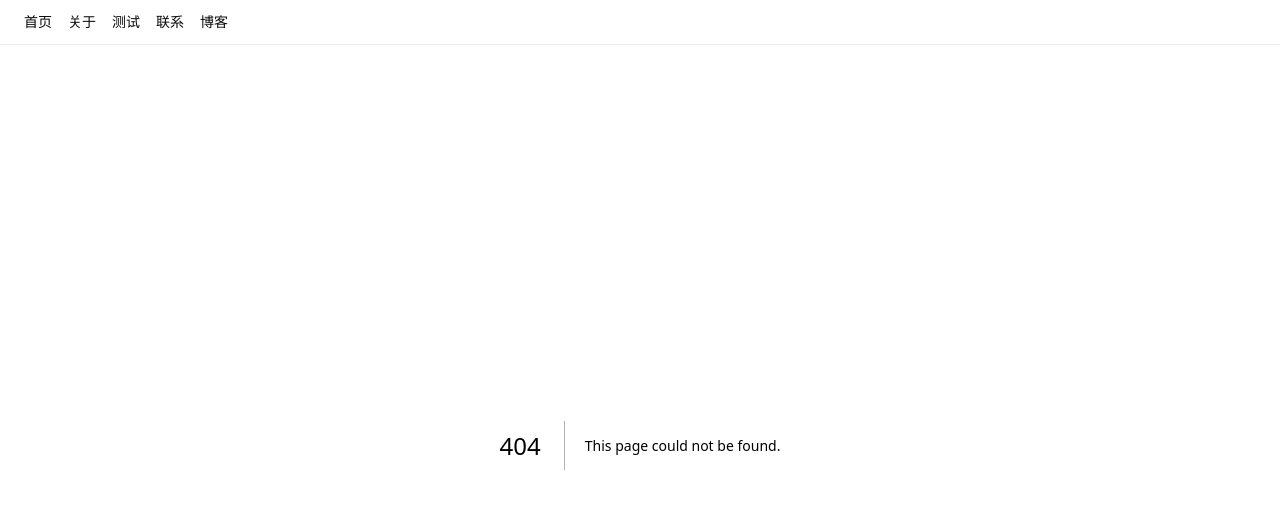
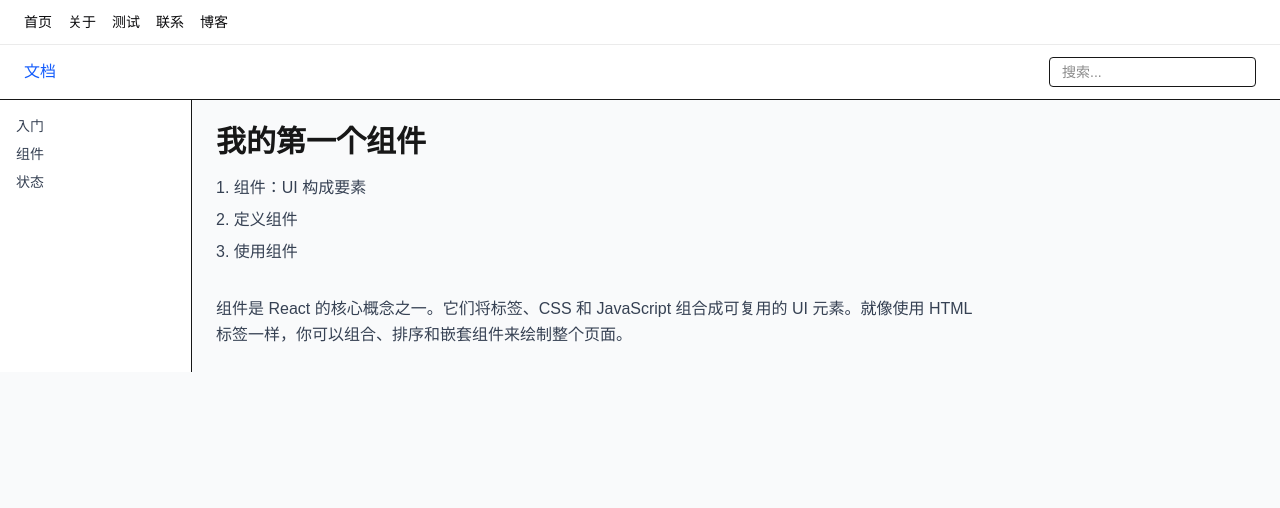
Before and after one commit to guanzhuang026/nextjs, a Next.js app: page /first-component in a window 1280 px wide. Before the commit this address had no page. Shown: the top 508 px of the page. Built offline with nearby package versions, Linux system fonts and the light colour scheme.

Commit message:
feat: 组件

```diff
--- /dev/null
+++ b/app/first-component/page.tsx
@@ -0,0 +1,30 @@
+import PageLayout from "@/components/PageLayout";
+import NavigationHeader from "@/components/NavigationHeader";
+import Sidebar from "@/components/Sidebar";
+import PageContent from "@/components/PageContent";
+import TableOfContents from "@/components/TableOfContents";
+import DocumentationText from "@/components/DocumentationText";
+
+// 这一页把上面这些组件「嵌套组合」起来，对应教程里的那段结构：
+// <PageLayout>
+//   <NavigationHeader />
+//   <Sidebar />
+//   <PageContent>
+//     <TableOfContents />
+//     <DocumentationText />
+//   </PageContent>
+// </PageLayout>
+export default function FirstComponentPage() {
+  return (
+    <PageLayout>
+      <NavigationHeader />
+      <div className="flex">
+        <Sidebar />
+        <PageContent>
+          <TableOfContents />
+          <DocumentationText />
+        </PageContent>
+      </div>
+    </PageLayout>
+  );
+}
--- /dev/null
+++ b/components/DocumentationText.tsx
@@ -0,0 +1,11 @@
+// 正文段落组件：把一段说明文字封装成可复用组件。
+export default function DocumentationText() {
+  return (
+    <section className="mt-8 max-w-3xl text-gray-700 leading-relaxed">
+      <p>
+        组件是 React 的核心概念之一。它们将标签、CSS 和 JavaScript 组合成可复用的 UI
+        元素。就像使用 HTML 标签一样，你可以组合、排序和嵌套组件来绘制整个页面。
+      </p>
+    </section>
+  );
+}
--- /dev/null
+++ b/components/NavigationHeader.tsx
@@ -0,0 +1,18 @@
+import Link from "next/link";
+import SearchBar from "./SearchBar";
+
+// 顶部导航：把 SearchBar 和 Link 这两个小组件「组合」进来。
+// 教程里写的是 React Router 的 <Link to="/docs">，
+// 在 Next.js 里要用 <Link href="/docs"> 才生效。
+export default function NavigationHeader() {
+  return (
+    <header className="flex items-center justify-between border-b bg-white px-6 py-3">
+      <nav className="flex gap-4">
+        <Link href="/first-component" className="text-blue-600 hover:underline">
+          文档
+        </Link>
+      </nav>
+      <SearchBar />
+    </header>
+  );
+}
--- /dev/null
+++ b/components/PageContent.tsx
@@ -0,0 +1,7 @@
+import type { ReactNode } from "react";
+
+// 内容区：同样用 children 接收「页面主体内容」，
+// 这里传进来的是 <TableOfContents /> 和 <DocumentationText />。
+export default function PageContent({ children }: { children: ReactNode }) {
+  return <main className="flex-1 p-6">{children}</main>;
+}
--- /dev/null
+++ b/components/PageLayout.tsx
@@ -0,0 +1,7 @@
+import type { ReactNode } from "react";
+
+// 布局组件：用 children 把「任意内容」包进统一的页面外壳。
+// children 是 React 的核心机制：父组件把内容作为属性传进来，这里原样渲染。
+export default function PageLayout({ children }: { children: ReactNode }) {
+  return <div className="min-h-screen bg-gray-50">{children}</div>;
+}
--- /dev/null
+++ b/components/SearchBar.tsx
@@ -0,0 +1,12 @@
+// 搜索框组件：一个独立、可复用的小 UI 单元。
+// 这里只是静态展示（没有交互逻辑）；以后要真正搜索时，
+// 再给它加状态、标 'use client' 即可。
+export default function SearchBar() {
+  return (
+    <input
+      type="search"
+      placeholder="搜索..."
+      className="rounded border px-3 py-1 text-sm"
+    />
+  );
+}
--- /dev/null
+++ b/components/Sidebar.tsx
@@ -0,0 +1,18 @@
+// 侧边栏：静态导航列表，演示「组件可以只是普通标记的组合」。
+export default function Sidebar() {
+  return (
+    <aside className="w-48 shrink-0 border-r bg-white p-4">
+      <nav className="flex flex-col gap-2 text-sm text-gray-700">
+        <a href="#" className="hover:text-blue-600">
+          入门
+        </a>
+        <a href="#" className="hover:text-blue-600">
+          组件
+        </a>
+        <a href="#" className="hover:text-blue-600">
+          状态
+        </a>
+      </nav>
+    </aside>
+  );
+}
--- /dev/null
+++ b/components/TableOfContents.tsx
@@ -0,0 +1,14 @@
+// 你的第一个组件：把一段固定的 HTML 标记，封装成一个「可复用的 UI 组件」。
+// 以后在任意页面写 <TableOfContents /> 就能渲染这份目录，不用复制粘贴 HTML。
+export default function TableOfContents() {
+  return (
+    <article className="max-w-3xl">
+      <h1 className="text-3xl font-bold mb-4">我的第一个组件</h1>
+      <ol className="list-decimal list-inside space-y-2 text-gray-700">
+        <li>组件：UI 构成要素</li>
+        <li>定义组件</li>
+        <li>使用组件</li>
+      </ol>
+    </article>
+  );
+}
```
